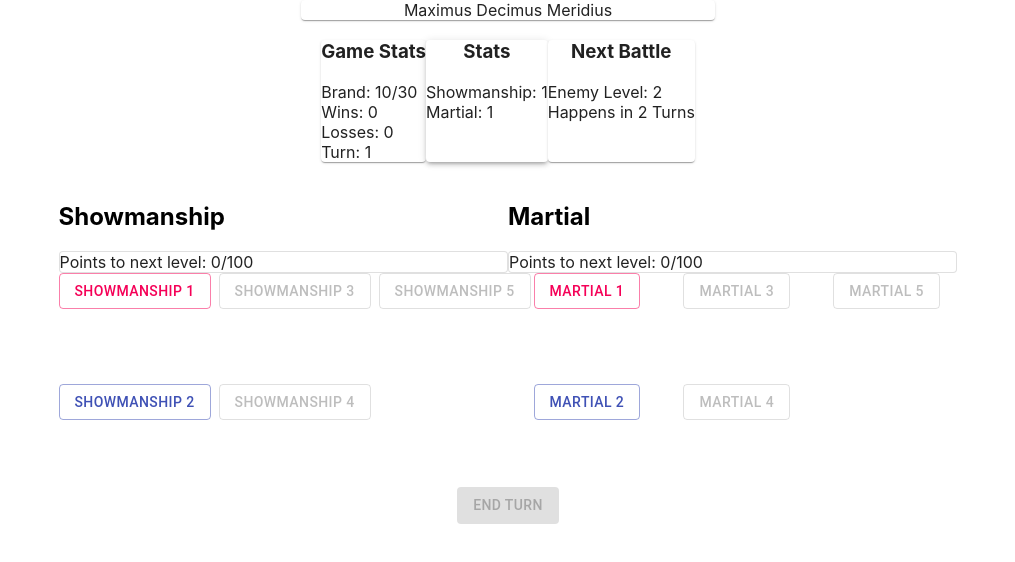
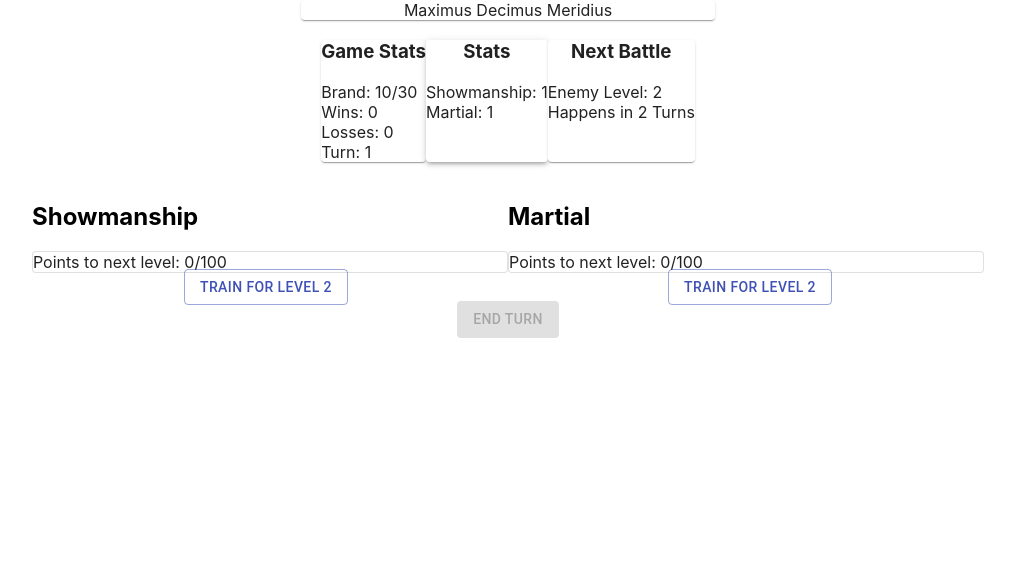
Before and after one commit to upsetshrimp/Lanista, a React (Create React App) app: page / in a window 1280 px wide. Shown: the top 562 px of the page, without its empty margins (132-1147 px from the left). Built offline with nearby package versions, Linux system fonts and the light colour scheme.

Commit message:
logic rewiring

```diff
--- a/src/battle-view.js
+++ b/src/battle-view.js
@@ -4,17 +4,10 @@ import {Grid} from '@material-ui/core'
 import Battle from './Battle';
 
 export default function BattleView({ gladiator, currentBattle, chosenAction, chooseAction }) {
-    const victoryChance = 55 + (gladiator.martial - currentBattle.enemyLvl) * 10
-    let victoryChanceString = "Low"
-    if (victoryChance > 40) {
-        victoryChanceString = "Medium"
-    }
-    if (victoryChance > 70) {
-        victoryChanceString = "High"
-    }
-    const playerAdvantage = Battle.playerAdvantage(gladiator.martial, currentBattle.enemyLvl)
-    const brandGainUponVictory = Battle.resolveBrandChange(true, playerAdvantage, gladiator, false)
-    const brandGainUponDefeat = Battle.resolveBrandChange(false, playerAdvantage, gladiator, false)
+    const victoryChance = Battle.playerVictoryChance(gladiator.martial, currentBattle.enemyLvl, chosenAction === "aggressive", gladiator.martial)
+
+    const brandGainUponVictory = Battle.getBrandChange(true, currentBattle.enemyLvl, gladiator, chosenAction === "spectaculum", 0)
+    const brandGainUponDefeat = Battle.getBrandChange(false, currentBattle.enemyLvl, gladiator, chosenAction === "spectaculum", 0)
 
 
     return (
@@ -50,7 +43,7 @@ export default function BattleView({ gladiator, currentBattle, chosenAction, cho
 
             </div>
             <div style={{ textAlign: "center" }}>
-                <div>Victory Chance: {victoryChanceString}</div>
+                <div>Victory Chance: {victoryChance}%</div>
                 <div>Expected Brand Gain Upon Victory: ~{brandGainUponVictory}</div>
                 <div>Expected Brand Gain Upon Defeat: ~{brandGainUponDefeat}</div>
                 {chosenAction === "spectaculum" ? <span>Bonus per Showmanship level</span> : null}
--- a/src/gladiator.js
+++ b/src/gladiator.js
@@ -1,10 +1,32 @@
 export default class Gladiator {
     martialXP = 0
     showmanshipXP = 0
-    constructor(martial = 1, showmanship = 1, name = "Maximus Decimus Meridius", attributes = ""){
+    constructor(martial = 1, showmanship = 1, name = "Maximus Decimus Meridius", attributes = "") {
         this.martial = martial
         this.showmanship = showmanship
         this.name = name
         this.attributes = attributes
     }
+    static xpPerLevel = [100, 200, 200, 400]
+    static resolveTraining = (chosenAction, gladiator) => {
+
+        if (chosenAction === "martial") {
+            let martialXP = gladiator.martialXP + 100
+            let martialLevel = gladiator.martial
+            if (this.xpPerLevel[gladiator.martial - 1] === martialXP) {
+                martialXP = 0
+                martialLevel++
+            }
+            return { martial: martialLevel, martialXP: martialXP }
+        }
+        if (chosenAction === "showmanship") {
+            let showmanshipXP = gladiator.showmanshipXP + 100
+            let showmanshipLevel = gladiator.showmanship
+            if (this.xpPerLevel[gladiator.showmanship - 1] === showmanshipXP) {
+                showmanshipXP = 0
+                showmanshipLevel++
+            }
+            return { showmanship: showmanshipLevel, showmanshipXP: showmanshipXP }
+        }
+    }
 }
--- a/src/main-page.js
+++ b/src/main-page.js
@@ -27,97 +27,33 @@ export default function MainPage() {
         setGameHistory({ wins: bubu.wins, losses: bubu.losses })
         setBrand(bubu.brand)
     }, [])
-    const resolveBattle = (stance) => {
-
-        const playerAdvantage = gladiator.martial - currentBattle?.enemyLvl
-
-        let playerVictoryThreshold = 55 + (playerAdvantage * 10)
-
-        if (stance === 'martial') {
-            playerVictoryThreshold += 3 * gladiator.martial
-        }
-
-        // If advantage is 0, player's chances are 55%, increases/decreases with every level
-        const enemyRoll = Math.floor(Math.random() * 100 + 1)
-        const didPlayerWin = enemyRoll < playerVictoryThreshold
-
-        let nextHistory = gameHistory
-        if (didPlayerWin) {
-            nextHistory.wins++
-        } else {
-            nextHistory.losses++
-        }
-
-        setGameHistory(nextHistory)
-
-        let shownamanshipDC = didPlayerWin ? 4 : 8
-
-        let brandChange
-
-        let playerShowmanshipRoll = currentBattle.brandModifier + (gladiator.showmanship * 2) + gladiator.martial
-        if (stance === 'spectaculum') {
-            playerShowmanshipRoll += Math.floor(gladiator.showmanship * 1.5)
-        }
-
-        brandChange = playerShowmanshipRoll - shownamanshipDC;
-
-        setBattleResult({ didPlayerWin, stance, enemyLvl: currentBattle.enemyLvl, brandChange })
-
-        return brand + brandChange
-    }
-    const resolveTraining = () => {
-        const xpPerLevel = [100, 200, 200, 400]
-
-        if (chosenAction === "martial") {
-            let martialXP = gladiator.martialXP + 100
-            let martialLevel = gladiator.martial
-            if (xpPerLevel[gladiator.martial - 1] === martialXP) {
-                martialXP = 0
-                martialLevel++
-            }
-            return { martial: martialLevel, martialXP: martialXP }
-        }
-        if (chosenAction === "showmanship") {
-            let showmanshipXP = gladiator.showmanshipXP + 100
-            let showmanshipLevel = gladiator.showmanship
-            if (xpPerLevel[gladiator.showmanship - 1] === showmanshipXP) {
-                showmanshipXP = 0
-                showmanshipLevel++
-            }
-            return { showmanship: showmanshipLevel, showmanshipXP: showmanshipXP }
-        }
-    }
     const advanceTurn = () => {
-        let nextBrand = brand
         if (isInBattle) {
-            const playerAdvantage = Battle.playerAdvantage(gladiator.martial, currentBattle.enemyLvl)
-            const didPlayerWin = Battle.resolveBattle(playerAdvantage, gladiator, chosenAction === "martial")
-            nextBrand = Battle.resolveBrandChange(didPlayerWin, playerAdvantage, gladiator, chosenAction === "spectaculum")
-
+            const { didPlayerWin, brandChange } = Battle.getBattleResult(currentBattle.enemyLvl, gladiator, chosenAction)
             let nextGameHistory = gameHistory
             didPlayerWin ? nextGameHistory.wins++ : nextGameHistory.losses++
+
             setGameHistory(nextGameHistory)
+            setCurrentBattle(Battle.getInstance(turnCount))
+            setBrand(brand + brandChange)
+            setBattleResult({ didPlayerWin, stance: chosenAction, enemyLvl: currentBattle.enemyLvl, brandChange })
+            setShowBattleResult(true)
 
-            setCurrentBattle(Battle.getInstance(turnCount))
-
-            setBrand(nextBrand)
-            setBattleResult({ didPlayerWin, stance: chosenAction, enemyLvl: currentBattle.enemyLvl, brandChange: nextBrand })
-            setShowBattleResult(true)
+            if (brand + brandChange >= 30) {
+                alert(`Victory! In ${turnCount} turns.
+                Brand: ${brand + brandChange},
+                Wins: ${gameHistory.wins}
+                Losses: ${gameHistory.losses}`)
+            }
         }
         else {
-            const gladiatorChange = resolveTraining()
+            const gladiatorChange = Gladiator.resolveTraining(chosenAction, gladiator)
             setGladiator({ ...gladiator, ...gladiatorChange }) // Beautiful implementation restored!
         }
 
         // Advance to Next Turn
         setChosenAction(undefined)
         setTurnCount(turnCount + 1)
-        if (nextBrand >= 30) {
-            alert(`Victory! In ${turnCount} turns.
-            Brand: ${nextBrand},
-            Wins: ${gameHistory.wins}
-            Losses: ${gameHistory.losses}`)
-        }
     }
     return (
         <Grid container direction='column' alignItems='center'>
--- a/src/trainining-view.js
+++ b/src/trainining-view.js
@@ -1,16 +1,15 @@
 import React, { useEffect, useState } from 'react';
 import { Grid, Button, Paper } from '@material-ui/core';
+import Gladiator from './gladiator';
 
 
 
 export default function TrainingView({ gladiator, chosenAction, chooseAction }) {
-    const levels = [1, 2, 3, 4, 5]
-    const xpPerLevel = [100, 200, 200, 400]
 
-    const pointsToNextShowmanship = xpPerLevel[gladiator.showmanship - 1]
+    const pointsToNextShowmanship = Gladiator.xpPerLevel[gladiator.showmanship - 1]
     const currentShowmanshipPoints = gladiator.showmanshipXP + (chosenAction === 'showmanship' ? 100 : 0)
 
-    const pointsToNextMartial = xpPerLevel[gladiator.martial - 1]
+    const pointsToNextMartial = Gladiator.xpPerLevel[gladiator.martial - 1]
     const currentMartialPoints = gladiator.martialXP + (chosenAction === 'martial' ? 100 : 0)
 
     return (
@@ -28,47 +27,26 @@ export default function TrainingView({ gladiator, chosenAction, chooseAction })
                 <Grid item xs={6}><Paper variant="outlined">Points to next level: {currentMartialPoints}/{pointsToNextMartial}</Paper></Grid>
                 <Grid container item xs={6} alignItems="center" spacing={1} direction='column'>
 
-                    {
-                        levels.map((level, index) =>
-                            (<Grid item xs={6} key={index}>
                     <Button
-                                    variant={
-                                        gladiator?.showmanship + 1 === level &&
-                                            chosenAction === 'showmanship' ? "contained" : "outlined"}
-                                    color={gladiator?.showmanship < level ? "primary" : "secondary"}
-                                    key={index}
-                                    disabled={gladiator?.showmanship + 1 < level}
+                        variant={chosenAction === 'showmanship' ? "contained" : "outlined"}
+                        color={"primary"}
                         onClick={() => {
-                                        if (gladiator?.showmanship < level) {
                             const nextTrain = chosenAction === 'showmanship' ? undefined : 'showmanship'
                             chooseAction(nextTrain)
-                                        }
                         }}>
-                                    {"Showmanship " + level}
-                                </Button></Grid>)
-                        )}
+                        {"Train For Level " + (gladiator?.showmanship + 1)}
+                    </Button>
                 </Grid>
                 <Grid container item xs={6} alignItems="center" spacing={1} direction='column'>
-
-                    {
-                        levels.map((level, index) =>
-                            (<Grid item xs={6} key={index}>
                     <Button
-                                    variant={
-                                        gladiator?.martial + 1 === level &&
-                                            chosenAction === 'martial' ? "contained" : "outlined"}
-                                    color={gladiator?.martial < level ? "primary" : "secondary"}
-                                    key={index}
-                                    disabled={gladiator?.martial + 1 < level}
+                        variant={chosenAction === 'martial' ? "contained" : "outlined"}
+                        color={"primary"}
                         onClick={() => {
-                                        if (gladiator?.martial < level) {
                             const nextTrain = chosenAction === 'martial' ? undefined : 'martial'
                             chooseAction(nextTrain)
-                                        }
                         }}>
-                                    {"martial " + level}
-                                </Button></Grid>)
-                        )}
+                        {"Train For Level " + (gladiator?.martial + 1)}
+                    </Button>
                 </Grid>
             </Grid>
         </div >
```
Also changed, not shown: src/Battle.js (+14 -9 lines). Lines whose indentation alone changed are shown as unchanged.
